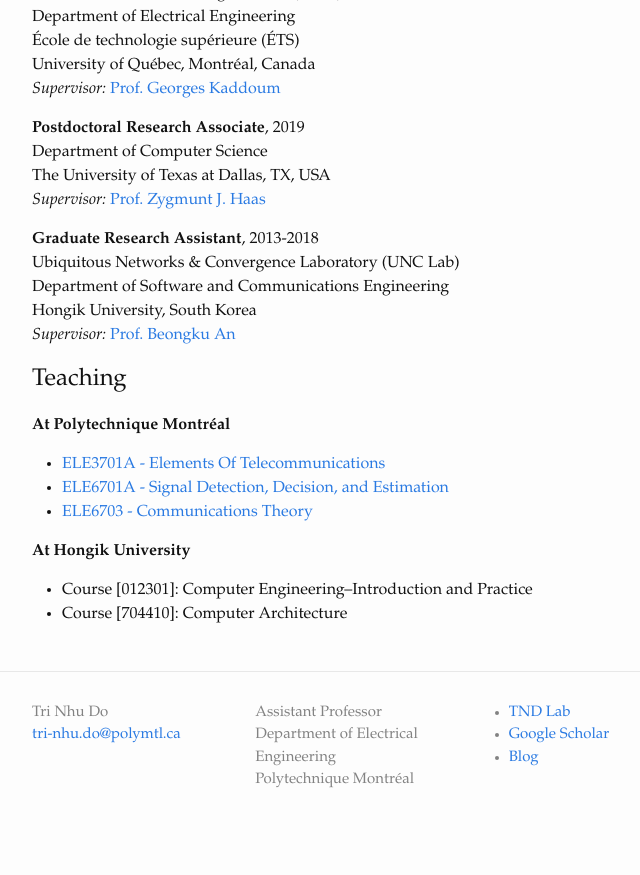
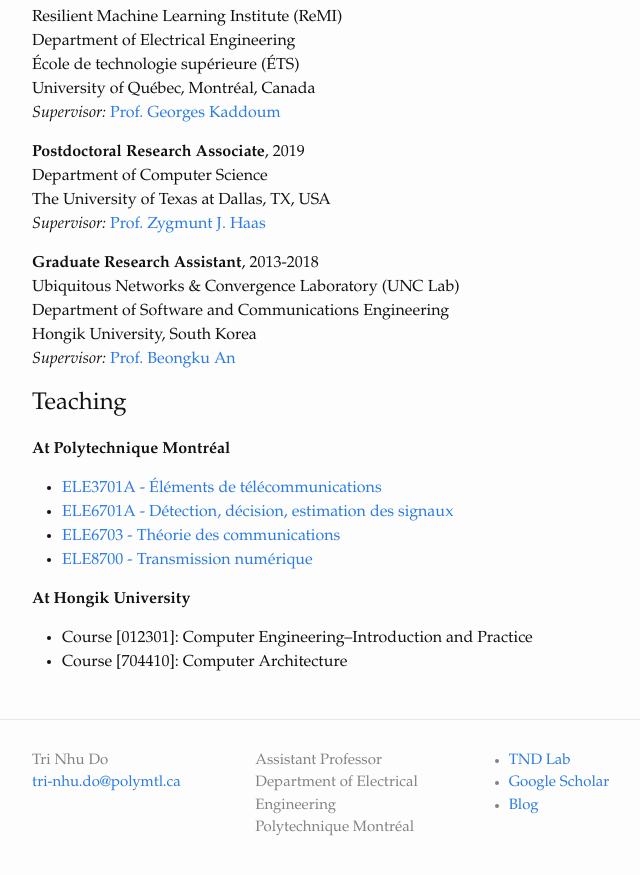
Before and after one commit to trinhudo/trinhudo.github.io, a Jekyll site: the page built from index.md, in a window 1280 px wide and 900 px high, scrolled down 1379 px. Shown: the top 875 px of the window, without its empty margins (288-928 px from the left). Built offline with Jekyll 4.4.1, drawn with Linux system fonts in a browser that asks for light colours; before the commit the page ends 2231 px from its top, so only the background shows below that.

Commit message:
Update course titles and links in index.md

```diff
--- a/index.md
+++ b/index.md
@@ -75,9 +75,11 @@
 ## Teaching
 
 **At Polytechnique Montréal**
-- [ELE3701A - Elements Of Telecommunications](https://www.polymtl.ca/programmes/cours/elements-de-telecommunications)
-- [ELE6701A - Signal Detection, Decision, and Estimation](https://www.polymtl.ca/programmes/cours/detection-decision-estimation-des-signaux)
-- [ELE6703 - Communications Theory](https://www.polymtl.ca/programmes/cours/theorie-des-communications)
+- [ELE3701A - Éléments de télécommunications](https://www.polymtl.ca/programmes/cours/elements-de-telecommunications)
+- [ELE6701A - Détection, décision, estimation des signaux](https://www.polymtl.ca/programmes/cours/detection-decision-estimation-des-signaux)
+- [ELE6703 - Théorie des communications](https://www.polymtl.ca/programmes/cours/theorie-des-communications)
+- [ELE8700 - Transmission numérique](https://www.polymtl.ca/programmes/cours/transmission-numerique)
+
 
 **At Hongik University**
 - Course [012301]: Computer Engineering–Introduction and Practice
```
